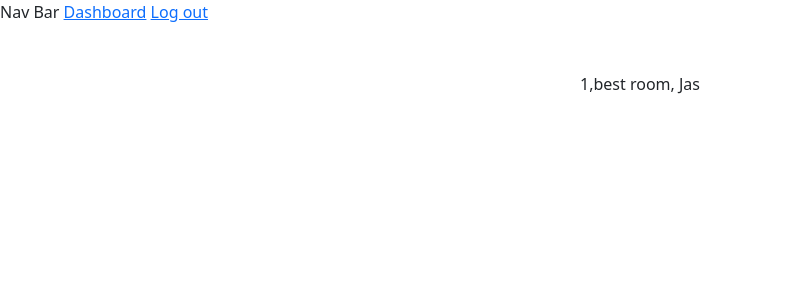
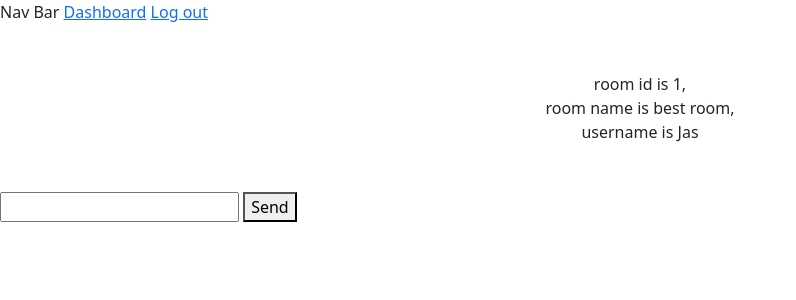
Before and after one commit to jaspereap/chatty, a Flask app: page /chatroom/1 in a window 1280 px wide. Shown: the top 300 px of the page, without its empty margins (0-796 px from the left). Run offline with Flask 3, Linux system fonts and the light colour scheme; a user stored in the database is signed in; some libraries are stand-ins or nearby versions.

Commit message:
group messaging implemented

```diff
--- a/app.py
+++ b/app.py
@@ -60,6 +60,13 @@
 def disconnect():
     print(current_user.username + " has disconnected")
 
+@socketio.on('redirect_room')
+def redirect_room(data):
+    room_id = data['room_id']
+    room_name = data['room_name']
+    username = data['username']
+    return render_template('chatroom.html', room_id=room_id,room_name=room_name)
+
 @socketio.on('joinRoom')
 def joinRoom(data):
     room_id = data['room_id']
@@ -67,9 +74,14 @@
     username = data['username']
     print(f"{username} joins room {room_name}, with room id: {room_id}")
     join_room(room_id)
-    emit('redirect_chatroom', {'room_id': room_id, 'room_name': room_name})
-    print("Emitting event 'redirect_chatroom'")
+    emit('group_message',f"{username} has joined {room_name}.",to=room_id)
 
+@socketio.on('groupMessage')
+def groupMessage(data):
+    username = data['username']
+    message = data['message']
+    room_id = data['room_id']
+    emit('group_message',f"{username}: {message}",to=room_id)
 
 # Flask Routing
 @app.route("/")
--- a/templates/chatroom.html
+++ b/templates/chatroom.html
@@ -6,9 +6,47 @@
 
 {% block main %}
 
-{{ room_id }},{{ room_name }}, {{ current_user.username }}
+room id is {{ room_id }},<br>room name is {{ room_name }}, <br>username is {{ current_user.username }}
+
+<script src="https://cdn.socket.io/4.5.4/socket.io.min.js"></script>
+<script>
+    var socket = io();
+    socket.emit('joinRoom',{'username':'{{ current_user.username }}','room_id':{{ room_id }}, 'room_name':'{{ room_name }}'});
+
+    socket.on('group_message', function(message){
+        var messageBox = document.querySelector('#message-box');
+        messageBox.innerHTML += '<div>'+ message + '</div>';
+    });
+</script>
+
 
 <div id="message-box">
 </div>
+{% endblock %}
 
+{% block footer %}
+
+<div id="input-box">
+    <input type="text" id="message-input">
+    <button id="send-message">Send</button>
+</div>
+
+<script>
+    var messageInput = document.querySelector('#message-input');
+    var sendMessage = document.querySelector('#send-message');
+
+    sendMessage.addEventListener('click', function(){
+        var message = messageInput.value;
+        var room_id = {{ room_id }};
+        var username = '{{ current_user.username }}';
+        socket.emit('groupMessage', {'message':message,'room_id':room_id,'username':username} );
+    });
+
+    messageInput.addEventListener('keydown', function(event){
+        if (event.key === 'Enter') {
+            sendMessage.click();
+            messageInput.value = "";
+        }
+    });
+</script>
 {% endblock %}
--- a/templates/layout.html
+++ b/templates/layout.html
@@ -42,6 +42,6 @@
 
 
     </body>
-
+<footer>{% block footer %}{% endblock %}</footer>
 
 </html>
```
Also changed, not shown: templates/dashboard.html (+1 -8 lines), users.db.
